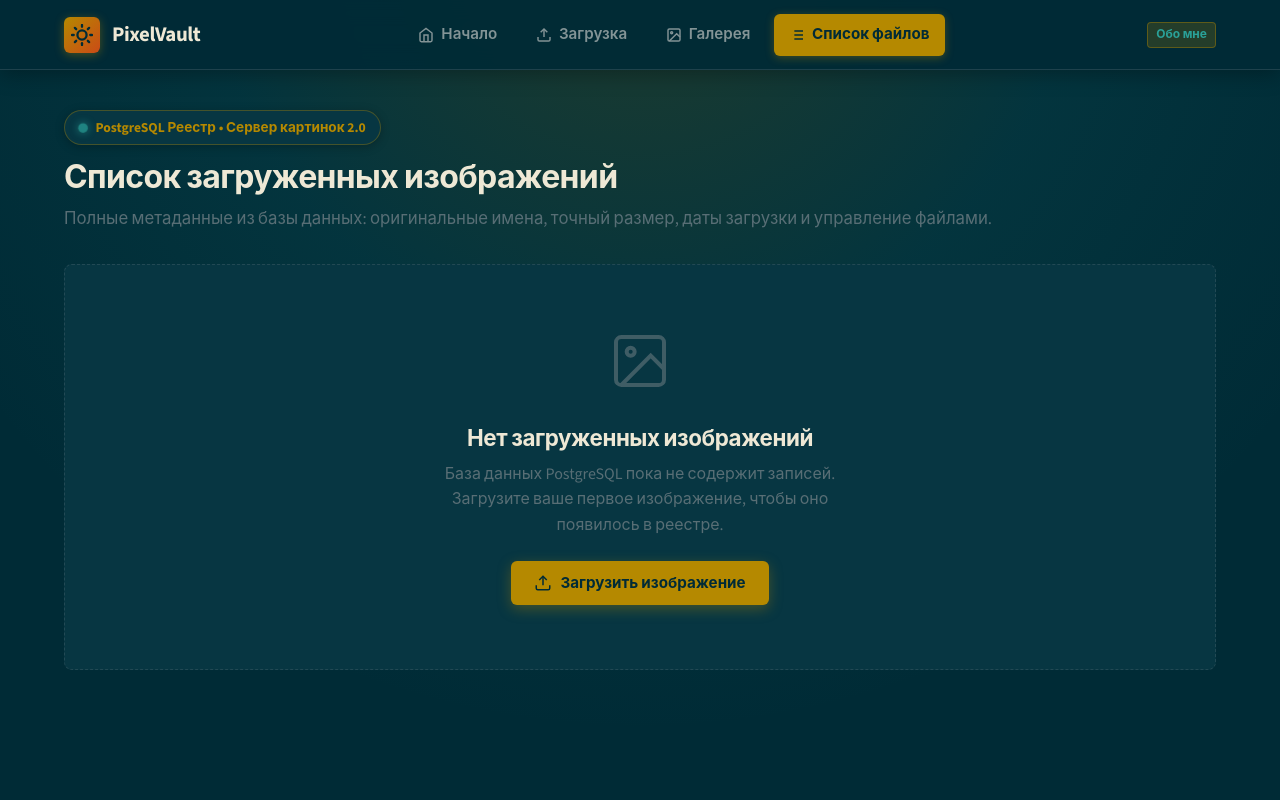
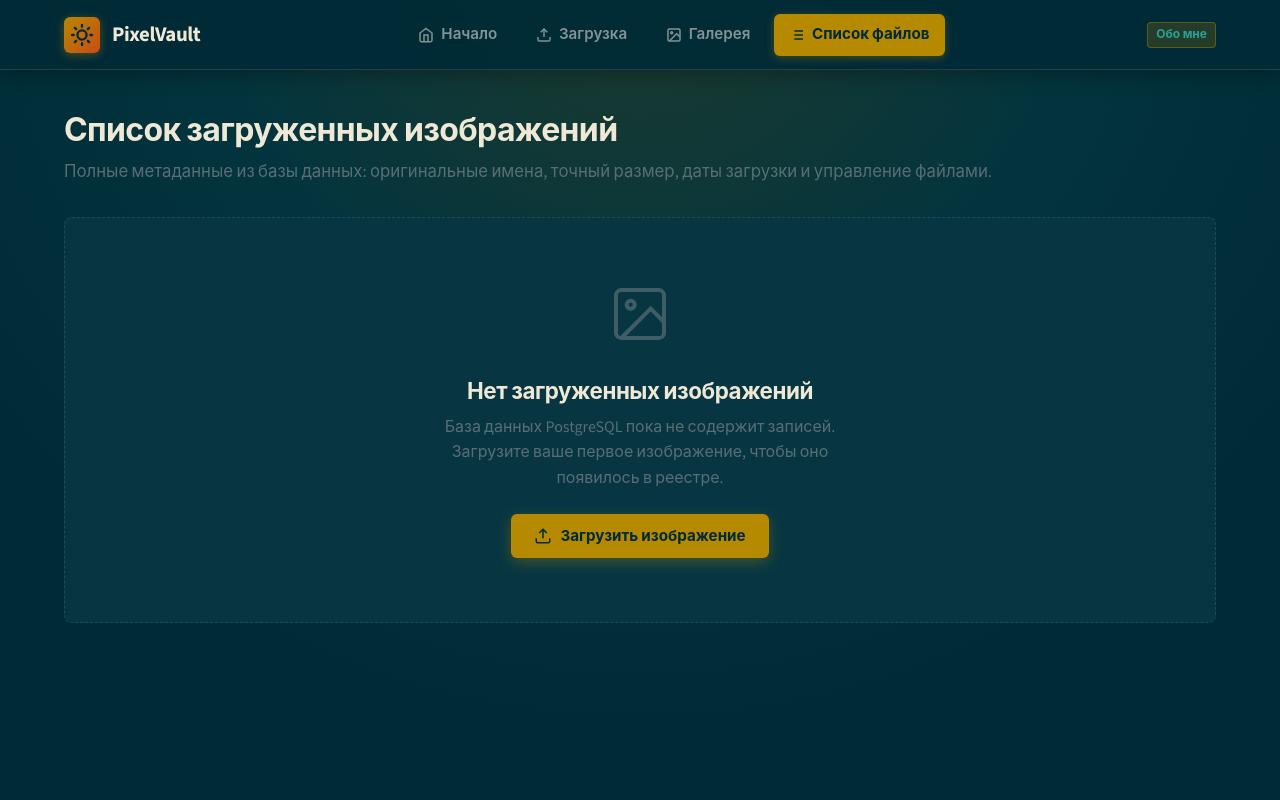
Before and after one commit to AndrisKo/server_v2, a FastAPI app: page /images-list in a window 1280 px wide. Run offline with FastAPI, Linux system fonts and the light colour scheme; some libraries are stand-ins or nearby versions.

Commit message:
edit html

```diff
--- a/templates/images_list.html
+++ b/templates/images_list.html
@@ -98,10 +98,6 @@
             style="max-width: 1200px; margin: 0 auto; padding: 2.5rem 1.5rem; width: 100%;">
             <!-- Header Section -->
             <div style="margin-bottom: 2rem;">
-                <div class="hero-tag" style="margin-bottom: 0.75rem;">
-                    <span class="hero-tag-dot"></span>
-                    <span>PostgreSQL Реестр &bull; Сервер картинок 2.0</span>
-                </div>
                 <h1 style="color: var(--text-bright); font-size: 2rem; font-weight: 700; margin-bottom: 0.5rem;">
                     Список загруженных изображений
                 </h1>
--- a/templates/index.html
+++ b/templates/index.html
@@ -96,10 +96,6 @@
 
         <main>
             <section class="hero-section">
-                <div class="hero-tag">
-                    <span class="hero-tag-dot"></span>
-                    <span>Быстрый сервер картинок</span>
-                </div>
                 <h1 class="hero-title">
                     Хостинг, публикация и показ <br>
                     <span class="gradient-text">
```
